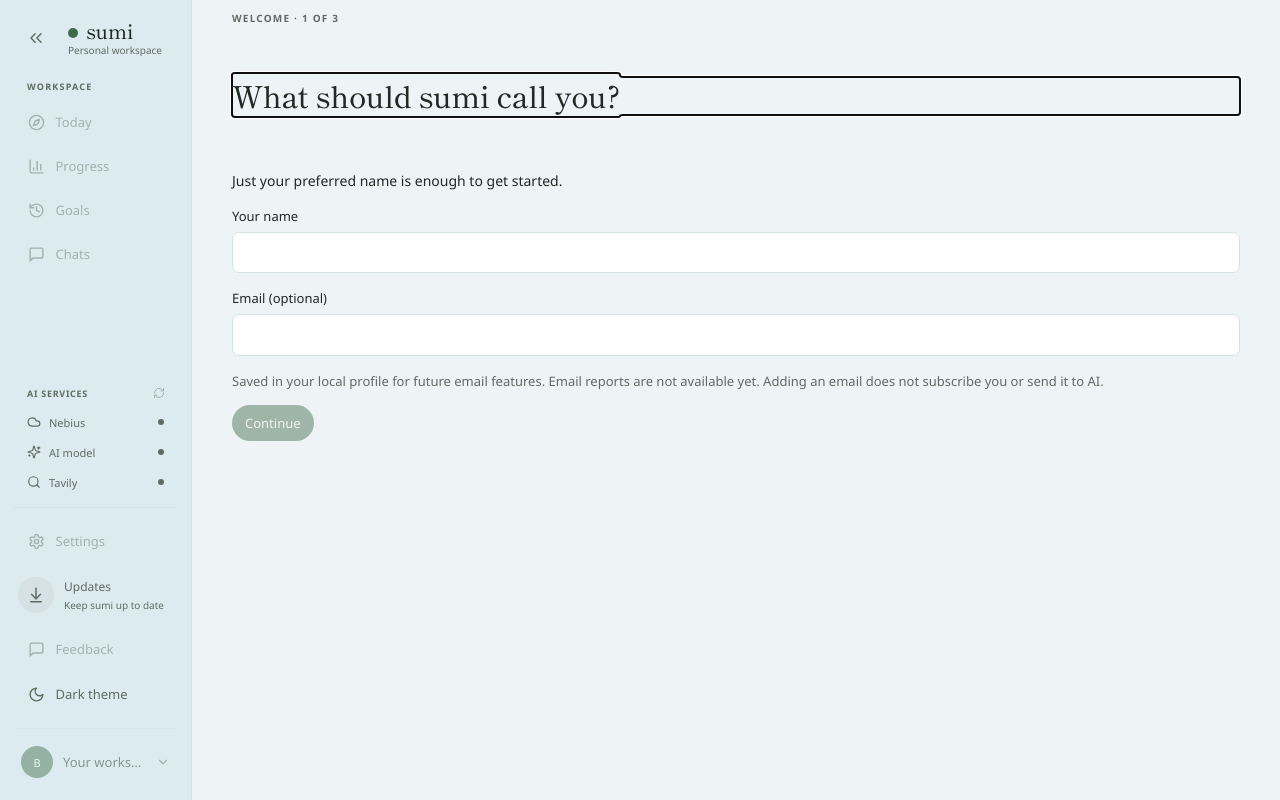
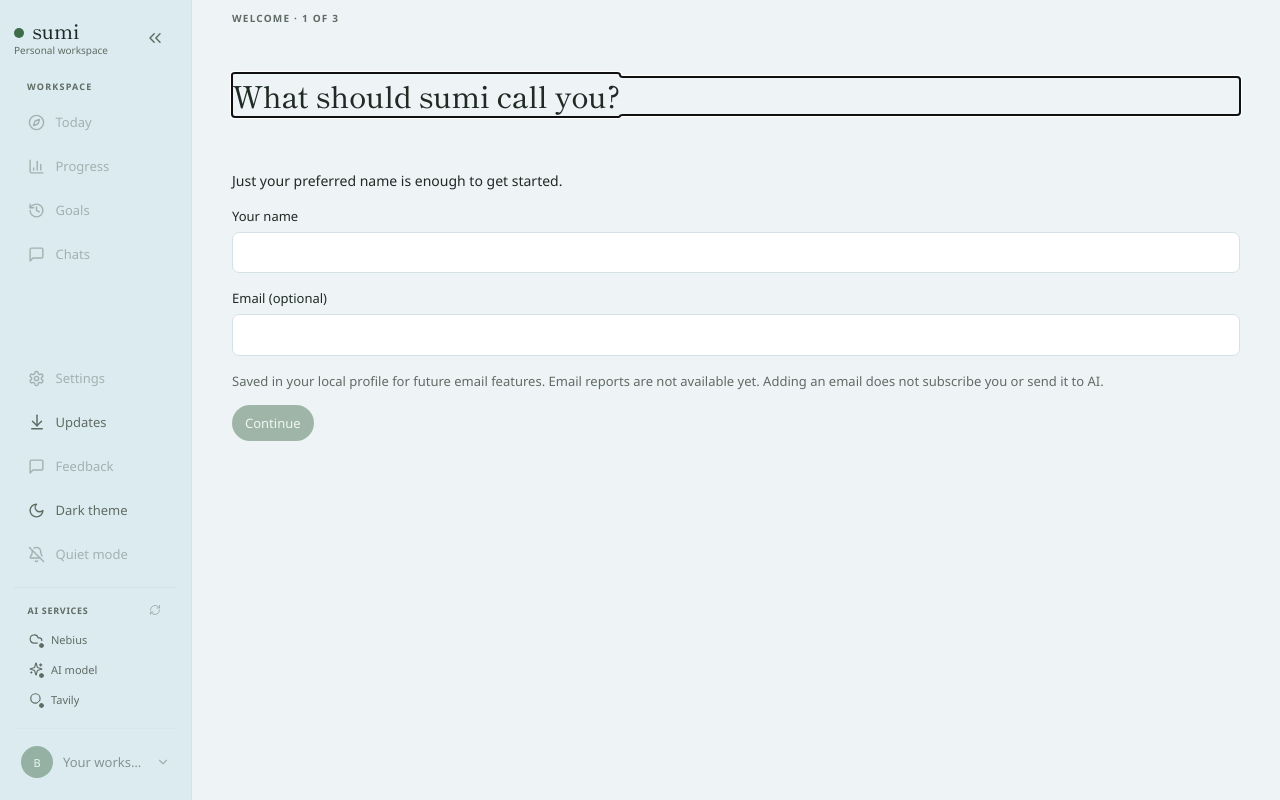
Before and after one commit to ArtmarketVM/desktop_buddy, a React (Vite) app: page / in a window 1280 px wide. Built offline with nearby package versions, Linux system fonts and the light colour scheme; a web font is replaced by a local one.

Commit message:
style(ui): refine sidebar hierarchy and stable collapse

```diff
--- a/src/App.tsx
+++ b/src/App.tsx
@@ -1,6 +1,5 @@
 import { useCallback, useEffect, useState } from "react";
 import { listen } from "@tauri-apps/api/event";
-import { Moon } from "lucide-react";
 import { defaultCompanionView } from "./companion/types";
 import { api, desktop } from "./api/tauri";
 import type { Dashboard } from "./types";
@@ -199,6 +198,9 @@
           onUpdates={() => setUpdatesOpen(true)}
           onboarding={onboarding}
           theme={theme}
+          quietMode={data.status.dnd}
+          quietModeDisabled={busy || !desktop}
+          onQuietMode={() => void run(() => api.dnd(!data.status.dnd))}
           onTheme={(next) => {
             if (desktop) void run(() => api.theme(next));
             else setTheme(next);
@@ -230,22 +232,6 @@
                     <p>{title.description}</p>
                   )}
                 </div>
-                {page === "focus" && (
-                  <button
-                    className="text-button today-dnd"
-                    aria-describedby="quiet-tip"
-                    aria-pressed={data.status.dnd}
-                    disabled={busy || !desktop}
-                    onClick={() => void run(() => api.dnd(!data.status.dnd))}
-                  >
-                    <Moon size={16} />
-                    Quiet mode{data.status.dnd ? ": on" : ""}
-                    <span id="quiet-tip" role="tooltip" className="quiet-tip">
-                      Pauses all sumi nudges and pop-ups until you turn it off.
-                      Chat stays available.
-                    </span>
-                  </button>
-                )}
               </div>
               {!desktop && (
                 <p className="notice preview-notice">
--- a/src/compact.css
+++ b/src/compact.css
@@ -20,10 +20,10 @@
     width var(--sidebar-motion);
 }
 .sidebar-header {
-  display: flex;
+  display: grid;
+  grid-template-columns: minmax(0, 1fr) 44px;
   align-items: center;
   flex: 0 0 44px;
-  gap: 10px;
   min-width: 0;
   overflow: hidden;
 }
@@ -62,6 +62,9 @@
   white-space: nowrap;
   overflow: hidden;
 }
+.sidebar .workspace-brand > div {
+  min-width: 0;
+}
 .sidebar .workspace-brand > div > span {
   overflow: hidden;
   text-overflow: ellipsis;
@@ -75,6 +78,11 @@
 }
 .sidebar nav {
   margin-top: 0;
+  flex-shrink: 0;
+}
+.sidebar-bottom {
+  flex-shrink: 0;
+  padding-top: 24px;
 }
 .sidebar .nav-item {
   height: 40px;
@@ -90,18 +98,50 @@
   font-size: inherit;
 }
 .sidebar .update-entry {
-  height: 58px;
+  height: 40px;
   justify-content: flex-start;
-  padding: 10px 4px;
+  gap: 11px;
+  padding: 10px 13.5px;
+  border-radius: 6px;
   overflow: hidden;
   white-space: nowrap;
 }
 .sidebar .update-icon {
   flex-shrink: 0;
+  width: 17px;
+  height: 20px;
+  background: transparent;
+  color: inherit;
 }
 .sidebar .update-entry small {
-  overflow: hidden;
-  text-overflow: ellipsis;
+  display: none;
+}
+.sidebar .update-entry > span:last-child {
+  font-size: 13px;
+  font-weight: 450;
+}
+.sidebar .update-entry.update-available {
+  color: var(--accent-text);
+  background: var(--accent-soft);
+}
+.sidebar .quiet-toggle {
+  position: relative;
+}
+.sidebar .quiet-toggle[aria-pressed="true"] {
+  color: var(--accent-text);
+  background: var(--accent-soft);
+}
+.sidebar .quiet-toggle[aria-pressed="true"] > svg {
+  color: inherit;
+}
+.sidebar .quiet-indicator {
+  position: absolute;
+  left: 28px;
+  top: 26px;
+  width: 5px;
+  height: 5px;
+  border-radius: 50%;
+  background: currentColor;
 }
 .sidebar .profile-entry {
   height: 60px;
@@ -152,40 +192,6 @@
 .page-focus .page-title {
   max-width: none;
   align-items: center;
-}
-.today-dnd {
-  position: relative;
-  z-index: 8;
-}
-.today-dnd {
-  display: flex;
-  align-items: center;
-  gap: 6px;
-  font-size: 13px;
-}
-.quiet-tip {
-  display: none;
-  position: absolute;
-  top: calc(100% + 6px);
-  right: 0;
-  width: 240px;
-  padding: 10px 12px;
-  border: 1px solid var(--line);
-  border-radius: 10px;
-  background: var(--surface);
-  color: var(--text);
-  font-size: 12px;
-  line-height: 1.4;
-  text-align: left;
-  box-shadow: 0 6px 20px rgba(0, 0, 0, 0.08);
-}
-.today-dnd:hover .quiet-tip,
-.today-dnd:focus-visible .quiet-tip {
-  display: block;
-}
-.today-dnd[aria-pressed="true"] {
-  background: var(--accent-soft);
-  color: var(--accent-text);
 }
 .goal-heading .goal-expand-toggle {
   display: flex;
@@ -634,7 +640,11 @@
   width: 30px;
   height: 30px;
   border-radius: 50%;
-  background: radial-gradient(circle at 30% 80%, var(--accent-soft), var(--accent-text) 70%);
+  background: radial-gradient(
+    circle at 30% 80%,
+    var(--accent-soft),
+    var(--accent-text) 70%
+  );
 }
 .voice-indicator.listening {
   animation: voice-pulse 1.3s ease-in-out infinite;
@@ -806,12 +816,6 @@
 }
 .app-shell .main > .page-title p {
   margin: 6px 0 0;
-}
-.app-shell .main > .page-title > .today-dnd {
-  align-self: flex-start;
-  min-height: 40px;
-  margin-left: auto;
-  padding-block: 0;
 }
 
 /* Switches: a 40 x 24 track with an 18px knob that always stays inside it. */
@@ -1025,17 +1029,20 @@
   }
 }
 
-/* Quiet connection metadata above the workspace settings. */
+/* Supporting connection metadata stays directly above the profile. */
 .sidebar-ai-services {
-  margin: 0 0 8px;
-  padding: 0 4px 10px;
-  border-bottom: 1px solid var(--line);
+  margin: 8px 0 0;
+  padding: 8px 0 0;
+  border-top: 1px solid var(--line);
 }
 .sidebar-ai-heading {
+  position: relative;
   display: flex;
   align-items: center;
-  justify-content: space-between;
-  padding-left: 9px;
+  height: 28px;
+  padding-left: 13.5px;
+  overflow: hidden;
+  white-space: nowrap;
   color: var(--muted);
   font-size: 9px;
   font-weight: 600;
@@ -1043,6 +1050,8 @@
   text-transform: uppercase;
 }
 .sidebar-ai-heading .service-check {
+  position: absolute;
+  right: 8px;
   display: grid;
   place-items: center;
   width: 28px;
@@ -1050,13 +1059,16 @@
   padding: 0;
 }
 .sidebar .sidebar-service {
+  position: relative;
   display: flex;
   align-items: center;
+  justify-content: flex-start;
   gap: 8px;
   width: 100%;
   height: 30px;
   min-height: 30px;
-  padding: 5px 9px;
+  padding: 5px 15px;
+  overflow: hidden;
   text-align: left;
   font-size: 11px;
   font-weight: 400;
@@ -1067,6 +1079,7 @@
   flex-shrink: 0;
 }
 .sidebar-service > .sidebar-service-label {
+  min-width: 0;
   overflow: hidden;
   text-overflow: ellipsis;
   white-space: nowrap;
@@ -1080,7 +1093,13 @@
   background: var(--muted);
 }
 .sidebar-service .service-dot {
-  margin-left: auto;
+  position: absolute;
+  left: 25px;
+  top: 19px;
+  width: 5px;
+  height: 5px;
+  margin: 0;
+  outline: 2px solid var(--sidebar);
 }
 .service-dot.service-verified {
   background: var(--accent);
@@ -1141,27 +1160,51 @@
   overflow: hidden;
   clip-path: inset(50%);
 }
-.sidebar-collapsed .sidebar-ai-services {
-  padding: 0 0 10px;
+.sidebar-collapsed .sidebar-service-label {
+  visibility: hidden;
 }
-.sidebar-collapsed .sidebar-ai-heading {
-  justify-content: center;
-  padding: 0;
-}
-.sidebar-collapsed .sidebar-service-label {
-  display: none;
-}
-.sidebar-collapsed .sidebar-service {
-  position: relative;
-  justify-content: center;
-  padding: 0;
-}
-.sidebar-collapsed .sidebar-service .service-dot {
-  position: absolute;
-  right: 7px;
-  bottom: 5px;
-  width: 5px;
-  height: 5px;
+
+@media (max-height: 760px) {
+  .sidebar .nav-heading {
+    margin-block: 12px 6px;
+  }
+  .sidebar nav {
+    gap: 2px;
+  }
+  .sidebar-bottom {
+    gap: 3px;
+    padding-top: 12px;
+  }
+  .sidebar .nav-item,
+  .sidebar .update-entry {
+    height: 36px;
+    min-height: 36px;
+    padding-block: 8px;
+  }
+  .sidebar-ai-services {
+    margin-top: 6px;
+    padding-top: 6px;
+  }
+  .sidebar-ai-heading {
+    height: 24px;
+  }
+  .sidebar-ai-heading .service-check {
+    height: 24px;
+    min-height: 24px;
+  }
+  .sidebar .sidebar-service {
+    height: 26px;
+    min-height: 26px;
+    padding-block: 3px;
+  }
+  .sidebar-service .service-dot {
+    top: 17px;
+  }
+  .sidebar .profile-entry {
+    height: 52px;
+    margin-top: 5px;
+    padding-block: 10px 6px;
+  }
 }
 
 /* Today exposes a dedicated grip; title clicks and checkpoint actions stay independent. */
--- a/src/components/AppShell.tsx
+++ b/src/components/AppShell.tsx
@@ -9,6 +9,7 @@
   ChevronsRight,
   Sun,
   Moon,
+  BellOff,
   UserRound,
   LogOut,
   MessageSquare,
@@ -84,6 +85,9 @@
   children,
   theme = "light",
   onTheme,
+  quietMode = false,
+  quietModeDisabled = false,
+  onQuietMode,
   onReset,
 }: {
   page: WorkspacePage;
@@ -96,6 +100,9 @@
   children: ReactNode;
   theme?: "light" | "dark";
   onTheme?: (theme: "light" | "dark") => void;
+  quietMode?: boolean;
+  quietModeDisabled?: boolean;
+  onQuietMode?: () => void;
   onReset?: () => void;
   onQuickGoal?: () => void;
 }) {
@@ -161,6 +168,11 @@
     >
       <aside className="sidebar" aria-label="Workspace navigation">
         <div className="sidebar-header">
+          <div className="workspace-brand" aria-hidden={collapsed || undefined}>
+            <div>
+              sumi<span>Personal workspace</span>
+            </div>
+          </div>
           <button
             ref={sidebarToggle}
             type="button"
@@ -178,11 +190,6 @@
               <ChevronsLeft size={20} strokeWidth={1.75} aria-hidden="true" />
             )}
           </button>
-          <div className="workspace-brand" aria-hidden={collapsed || undefined}>
-            <div>
-              sumi<span>Personal workspace</span>
-            </div>
-          </div>
         </div>
         <span className="eyebrow nav-heading">WORKSPACE</span>
         <nav id="workspace-navigation" aria-label="Workspace pages">
@@ -204,12 +211,15 @@
           ))}
         </nav>
         <div className="sidebar-bottom">
-          <SidebarAiServices enabled={!onboarding} collapsed={collapsed} />
+          <nav className="sidebar-utilities" aria-label="Workspace controls">
             <button
               className={`nav-item ${page === "settings" && !onboarding ? "selected" : ""}`}
               disabled={onboarding}
               onClick={() => onNavigate("settings")}
               aria-label="Settings"
+              aria-current={
+                page === "settings" && !onboarding ? "page" : undefined
+              }
               title="Settings"
             >
               <Settings size={17} />
@@ -221,6 +231,9 @@
               disabled={onboarding}
               onClick={() => onNavigate("feedback")}
               aria-label="Feedback"
+              aria-current={
+                page === "feedback" && !onboarding ? "page" : undefined
+              }
               title="Feedback"
             >
               <MessageSquare size={17} />
@@ -230,12 +243,33 @@
               className="nav-item theme-toggle"
               onClick={() => onTheme?.(theme === "light" ? "dark" : "light")}
               aria-label={`Switch to ${theme === "light" ? "dark" : "light"} theme`}
+              title={`Switch to ${theme === "light" ? "dark" : "light"} theme`}
             >
               {theme === "light" ? <Moon size={17} /> : <Sun size={17} />}
               <span className="nav-label">
                 {theme === "light" ? "Dark theme" : "Light theme"}
               </span>
             </button>
+            <button
+              className="nav-item quiet-toggle"
+              aria-label="Quiet mode"
+              aria-pressed={quietMode}
+              title={
+                quietMode
+                  ? "Quiet mode is on. Turn off to resume nudges and pop-ups. Chat stays available."
+                  : "Quiet mode is off. Turn on to pause nudges and pop-ups. Chat stays available."
+              }
+              disabled={onboarding || quietModeDisabled || !onQuietMode}
+              onClick={onQuietMode}
+            >
+              <BellOff size={17} aria-hidden="true" />
+              <span className="nav-label">Quiet mode</span>
+              {quietMode && (
+                <span className="quiet-indicator" aria-hidden="true" />
+              )}
+            </button>
+          </nav>
+          <SidebarAiServices enabled={!onboarding} collapsed={collapsed} />
           <div className="profile-menu-root" ref={menuRoot}>
             {menu && (
               <div className="profile-menu" aria-label="Profile actions">
```
Also changed, not shown: 1 other file (tests, documents, lock files or other folders). Lines whose indentation alone changed are shown as unchanged.
